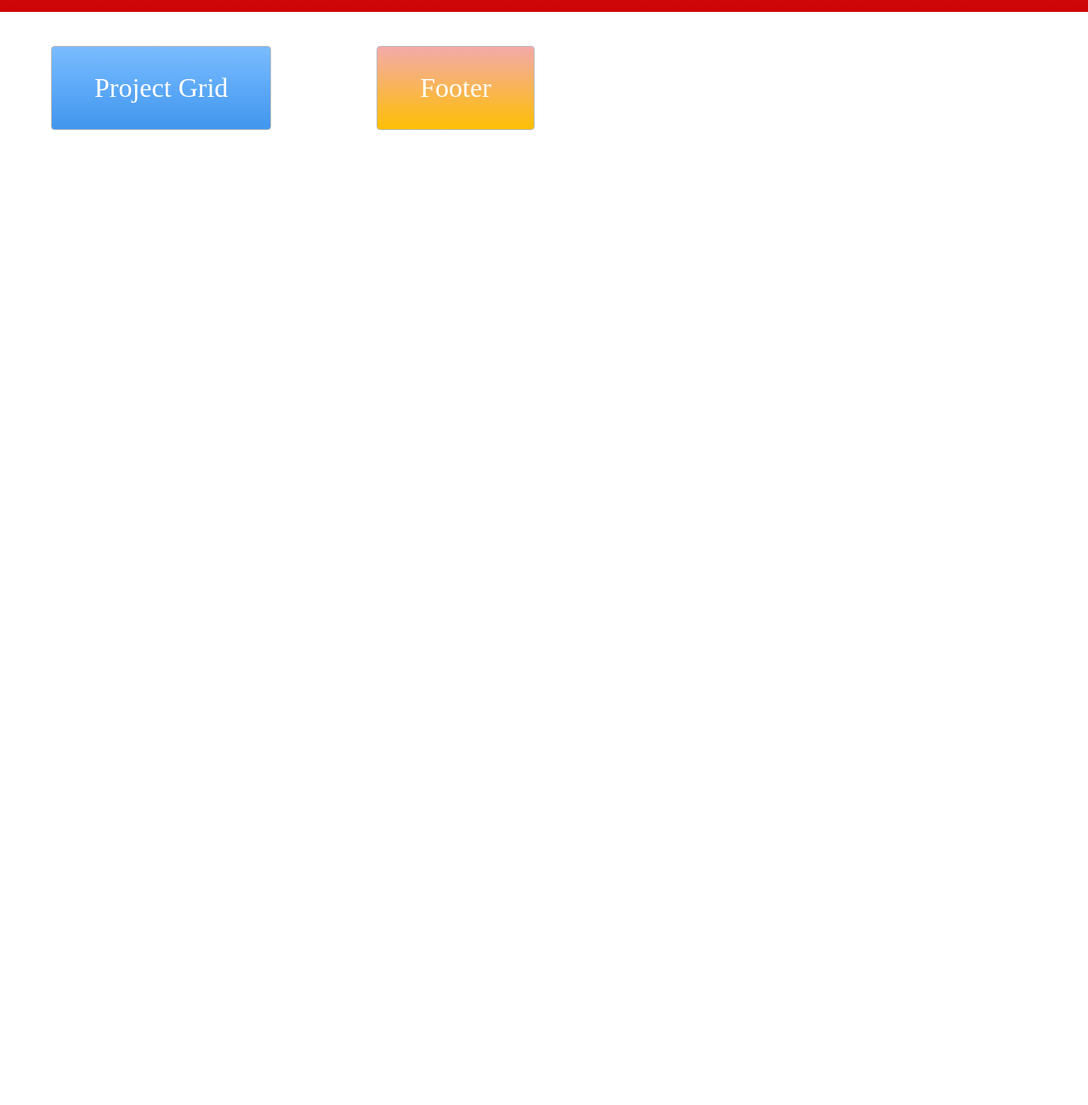
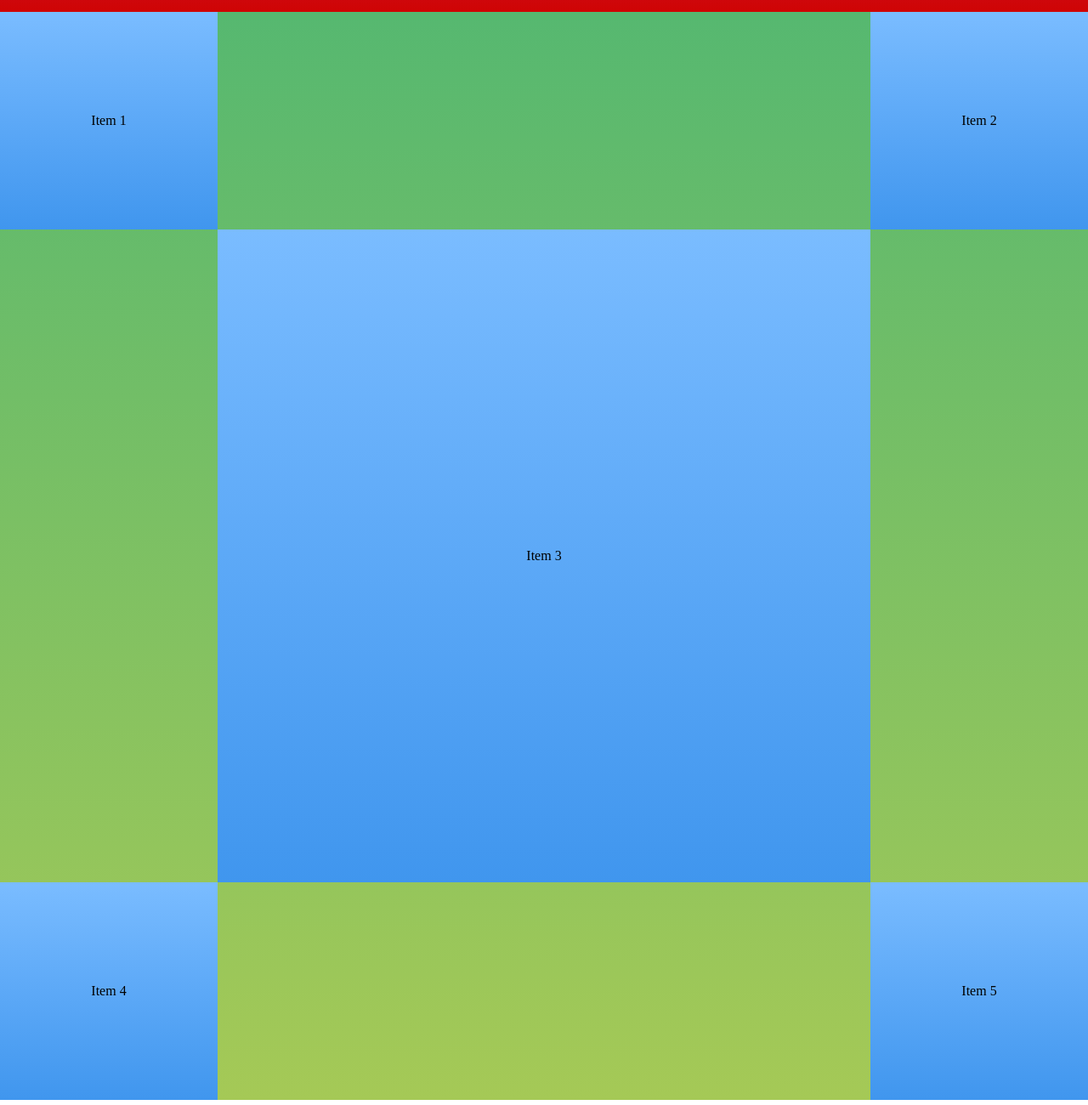
Before and after one commit to Fey0xFF/webDev, a plain HTML site: page layout-templating/index.html in a window 1280 px wide. Shown: the part 420-1720 px from the top of the page at 85% size. Before the commit the page ends 800 px from the top, so only its background shows below. Drawn offline with Linux system fonts and the light colour scheme.

Commit message:
5x5 css grid with custom item sizes inside

```diff
--- a/layout-templating/index.html
+++ b/layout-templating/index.html
@@ -13,7 +13,35 @@
     <li class="nav-menu">Menu</li>
   </ul>
   <div class="cover red">Cover</div>
-  <div class="zone blue">Project Grid</div>
+  <div class="grid-board">
+    <div class="project-grid green">
+      <div class="blue item-1">
+        <p class="grid-item-content">
+          Item 1
+        </p>
+      </div>
+      <div class="blue item-2">
+        <p class="grid-item-content">
+          Item 2
+        </p>
+      </div>
+      <div class="blue item-3">
+        <p class="grid-item-content">
+          Item 3
+        </p>
+      </div>
+      <div class="blue item-4">
+        <p class="grid-item-content">
+          Item 4
+        </p>
+      </div>
+      <div class="blue item-5">
+        <p class="grid-item-content">
+          Item 5
+        </p>
+      </div>
+    </div>
+  </div>
   <div class="zone yellow">Footer</div>
 </body>
 </html>
--- a/layout-templating/style.css
+++ b/layout-templating/style.css
@@ -20,6 +20,64 @@
     height: 400px;
 }
 
+.grid-board {
+    width: 100vw;
+    height: 100vw;
+    min-width: 300px;
+    min-height: 300px;
+    overflow: hidden;
+}
+
+.project-grid {
+    display: grid;
+    top: 0;
+    left: 0;
+    height: 100%;
+    width: 100%;
+    grid-template-columns: 20% 20% 20% 20% 20%;
+    grid-template-rows: 20% 20% 20% 20% 20%;
+    align-content: center;
+/*    grid-template-columns: repeat(auto-fill, minmax(200px, 1fr));
+    grid-template-rows: 1fr;*/
+}
+
+.grid-item {
+    width: 100%;
+    height: 100%;
+}
+
+.grid-item-content {
+    position: relative;
+    text-align: center;
+    top: 50%;
+    left: 50%;
+    transform: translate(-50%, -50%);
+}
+
+.item-1 {
+    grid-column-start: 1;
+}
+
+.item-2 {
+    grid-column-end: -1;
+}
+
+.item-3 {
+    grid-row-start: 2;
+    grid-row-end: 5;
+    grid-column: 2 / span 3;
+}
+
+.item-4 {
+    grid-row-start: 5;
+    grid-column-start: 1;
+}
+
+.item-5 {
+    grid-row-start: 5;
+    grid-column-end: -1;
+}
+
 .zone {
     padding:30px 50px;
     margin:40px 60px;
@@ -31,6 +89,12 @@
     border:1px solid #bbb;
     transition: all 0.3s linear;
 }
+
+.footer {
+    display: flex;
+    flex-direction: row;
+}
+
 
 .zone:hover {
     -webkit-box-shadow:rgba(0,0,0,0.8) 0px 5px 15px, inset rgba(0,0,0,0.15) 0px -10px 20px;
```
Also changed, not shown: 1 other file.
